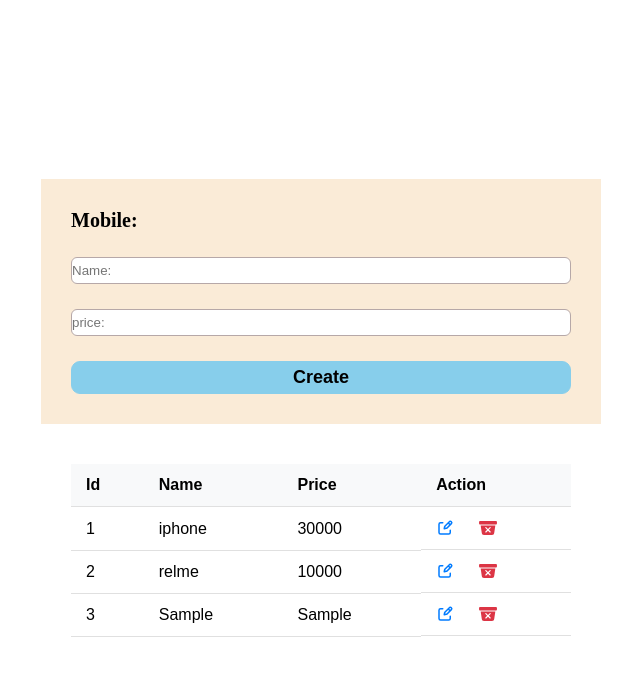
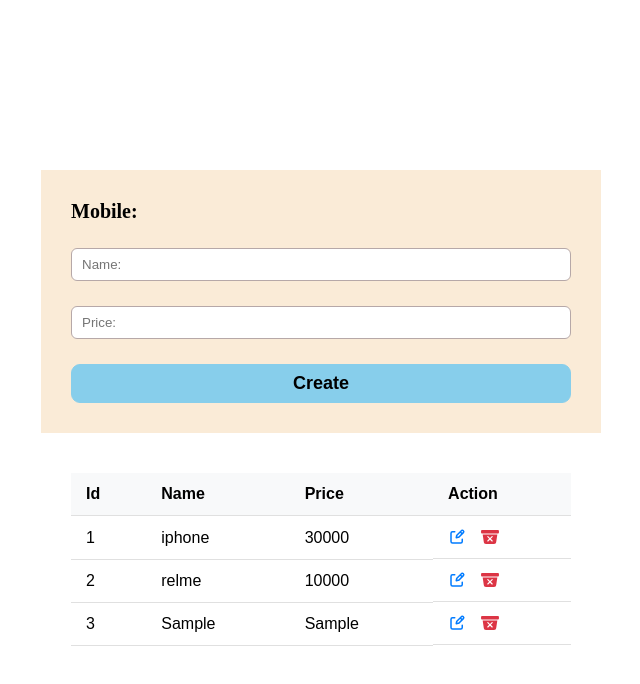
Before and after one commit to esraama7moud77-hash/CRUD-, a plain HTML site: page index.html in a window 1280 px wide. Both pictures are taken after typing "Sample", "Sample" into the empty fields and a click on the button "Create". Shown: the whole page, without its empty margins (319-959 px from the left). Drawn offline with Linux system fonts and the light colour scheme.

Commit message:
Add files via upload

```diff
--- a/index.html
+++ b/index.html
@@ -7,11 +7,12 @@
     <link rel="stylesheet" href="./stayle.css">
 </head>
 <body>
+
     <section>
         <form class="mobile-form">
             <label>Mobile:</label>
             <input class="nameInput" type="text" placeholder="Name:"/>
-        <input class="priceInput" type="text" placeholder="price:"/>
+            <input class="priceInput" type="text" placeholder="Price:"/>
             <button>Create</button>
         </form>
 
@@ -25,13 +26,10 @@
                         <th>Action</th>
                     </tr>
                 </thead>
-
                 <tbody>
-
                 </tbody>
             </table>
         </div>
-
     </section>
 
     <script src="./main.js"></script>
--- a/main.js
+++ b/main.js
@@ -1,96 +1,119 @@
-const form = document.querySelector("section form");
-const nameInput = document.querySelector("section form .nameInput");
-
-form.addEventListener("submit", (event) => {
-    event.preventDefault();
-    const data = {
-        name: nameInput.value
-    }
-    console.log("data");
-});
-
-// Selectors
+//Selectors
 const mobileForm = document.querySelector(".mobile-form");
-const NameInput = document.querySelector(".mobile-form .nameInput");
+const nameInput = document.querySelector(".mobile-form .nameInput");
 const priceInput = document.querySelector(".mobile-form .priceInput");
 const tBody = document.querySelector("tbody");
 const formButton = document.querySelector(".mobile-form button");
 
-// Vars
+//State
 let updatedIndex = null;
-const mobiles = [
+
+let mobiles = JSON.parse(window.localStorage.getItem("mobilesData")) || [
     { name: "iphone", price: 30000 },
     { name: "relme", price: 10000 }
 ];
 
-// Function
+function saveToLocalStorage() {
+    window.localStorage.setItem("mobilesData", JSON.stringify(mobiles));
+}
+
+//Functions
 function displayMobiles() {
     tBody.innerHTML = "";
 
     mobiles.forEach((mobile, index) => {
-        tBody.innerHTML += `
-        <tr>
-            <td>${index +1}</td>
-            <td>${mobile.name}</td>
-            <td>${mobile.price}</td>
-            <td>
-                <svg onclick="getData(${index})" xmlns="http://w3.org" width="1em" height="1em" viewBox="0 0 24 24" style="cursor:pointer; margin-right:10px;">
+        const tr = document.createElement("tr");
+
+        const tdId = document.createElement("td");
+        tdId.textContent = index + 1;
+
+        const tdName = document.createElement("td");
+        tdName.textContent = mobile.name;
+
+        const tdPrice = document.createElement("td");
+        tdPrice.textContent = mobile.price;
+
+        const tdAction = document.createElement("td");
+
+        const editWrapper = document.createElement("span");
+        editWrapper.innerHTML = `
+            <svg xmlns="http://w3.org" width="1em" height="1em" viewBox="0 0 24 24">
                 <path d="M0 0h24v24H0z" fill="none" />
                 <g fill="none" stroke="currentColor" stroke-linecap="round" stroke-linejoin="round" stroke-width="2">
                     <path d="m16.475 5.408l2.117 2.117m-.756-3.982L12.109 9.27a2.1 2.1 0 0 0-.58 1.082L11 13l2.648-.53c.41-.082.786-.283 1.082-.579l5.727-5.727a1.853 1.853 0 1 0-2.621-2.621" />
                     <path d="M19 15v3a2 2 0 0 1-2 2H6a2 2 0 0 1-2-2V7a2 2 0 0 1 2-2h3" />
                 </g>
             </svg>
+        `;
+        editWrapper.addEventListener("click", () => getData(index));
 
-                <svg onclick="deleteMobile(${index})" xmlns="http://w3.org" width="1em" height="1em" viewBox="0 0 56 56" style="cursor:pointer;">
+        const deleteWrapper = document.createElement("span");
+        deleteWrapper.innerHTML = `
+            <svg xmlns="http://w3.org" width="1em" height="1em" viewBox="0 0 56 56">
                 <path d="M0 0h56v56H0z" fill="none" />
                 <path fill="currentColor" d="M4.106 17.09h47.788c2.649 0 3.985-1.57 3.985-4.195V10.62c0-2.625-1.336-4.195-3.985-4.195H4.106C1.598 6.426.12 7.996.12 10.62v2.274c0 2.625 1.336 4.195 3.985 4.195m11.601 32.484h24.586c4.617 0 6.469-2.437 7.148-6.984l3.352-22.313H5.231L8.558 42.59c.703 4.57 2.53 6.984 7.148 6.984m5.555-7.242c-1.055 0-1.875-.867-1.875-1.898c0-.516.21-.938.562-1.29l5.39-5.437l-5.39-5.46a1.73 1.73 0 0 1-.562-1.29c0-1.008.843-1.828 1.875-1.828c.492 0 .914.21 1.265.539l5.461 5.438l5.485-5.462c.398-.351.797-.562 1.265-.562c1.055 0 1.899.82 1.899 1.875c0 .492-.211.89-.586 1.266l-5.414 5.484l5.39 5.414c.352.375.586.773.586 1.313c0 1.03-.843 1.898-1.875 1.898c-.539 0-.96-.258-1.312-.586l-5.438-5.414l-5.437 5.414c-.328.352-.797.586-1.29.586" />
             </svg>
-            </td>
-        </tr>`;
+        `;
+        deleteWrapper.addEventListener("click", () => deleteMobile(index));
+
+        tdAction.append(editWrapper, deleteWrapper);
+        tr.append(tdId, tdName, tdPrice, tdAction);
+        tBody.appendChild(tr);
     });
 }
 
-function handleSubmite() {
+function handleSubmit() {
     const mobile = {
-        name: NameInput.value,
-        price: priceInput.value
+        name: nameInput.value.trim(),
+        price: priceInput.value.trim()
     };
 
-    if (NameInput.value.trim().length > 0 && priceInput.value.trim().length > 0) {
+    if (mobile.name.length > 0 && mobile.price.length > 0) {
         if (formButton.textContent === "Create") {
             mobiles.push(mobile);
         } else {
             mobiles.splice(updatedIndex, 1, mobile);
             formButton.textContent = "Create";
+            updatedIndex = null;
         }
+        saveToLocalStorage();
         displayMobiles();
         clearInputs();
+    } else {
+        window.alert("Please enter both mobile name and price!");
     }
 }
 
 function clearInputs() {
-    NameInput.value = "";
+    nameInput.value = "";
     priceInput.value = "";
 }
 
 function deleteMobile(mobileIndex) {
+    const isConfirmed = window.confirm(`Are you sure you want to delete "${mobiles[mobileIndex].name}"?`);
+
+    if (isConfirmed) {
         mobiles.splice(mobileIndex, 1);
+        saveToLocalStorage();
         displayMobiles();
+    }
 }
 
 function getData(mobileIndex) {
     const mobile = mobiles[mobileIndex];
-    NameInput.value = mobile.name;
+    nameInput.value = mobile.name;
     priceInput.value = mobile.price;
     formButton.textContent = "Update";
     updatedIndex = mobileIndex;
+
+    window.scrollTo({ top: 0, behavior: "smooth" });
+    nameInput.focus();
 }
 
+//Events
 displayMobiles();
 
-// Events
 mobileForm.addEventListener("submit", (e) => {
     e.preventDefault();
-    handleSubmite();
+    handleSubmit();
 });
--- a/stayle.css
+++ b/stayle.css
@@ -14,15 +14,15 @@ section form {
     display: flex;
     flex-direction: column;
     gap: 25px;
-
 }
 
 section input {
     background-color: white;
     border: 1px solid rgb(182, 168, 168);
     border-radius: 6px;
-    padding: 5px 0;
+    padding: 8px 10px;
 }
+
 section input:focus {
     outline: 0;
 }
@@ -34,9 +34,8 @@ section label {
 }
 
 section button {
-    padding: 5px 0;
+    padding: 8px 0;
     border-radius: 9px;
-    /* border-color: skyblue; */
     border: 1px solid skyblue;
     background-color: skyblue;
     cursor: pointer;
@@ -72,20 +71,22 @@ section td:last-child {
     align-items: center;
 }
 
-section svg {
+section td:last-child span {
+    display: inline-flex;
+    align-items: center;
     font-size: 18px;
     cursor: pointer;
-    transition: color 0.2s ease;
+    transition: opacity 0.2s ease;
 }
 
-section svg:first-child {
+section td:last-child span:first-child {
     color: #007bff;
 }
 
-section svg:last-child {
+section td:last-child span:last-child {
     color: #dc3545;
 }
 
-section svg:hover {
+section td:last-child span:hover {
     opacity: 0.6;
 }
```
Lines whose indentation alone changed are shown as unchanged.
